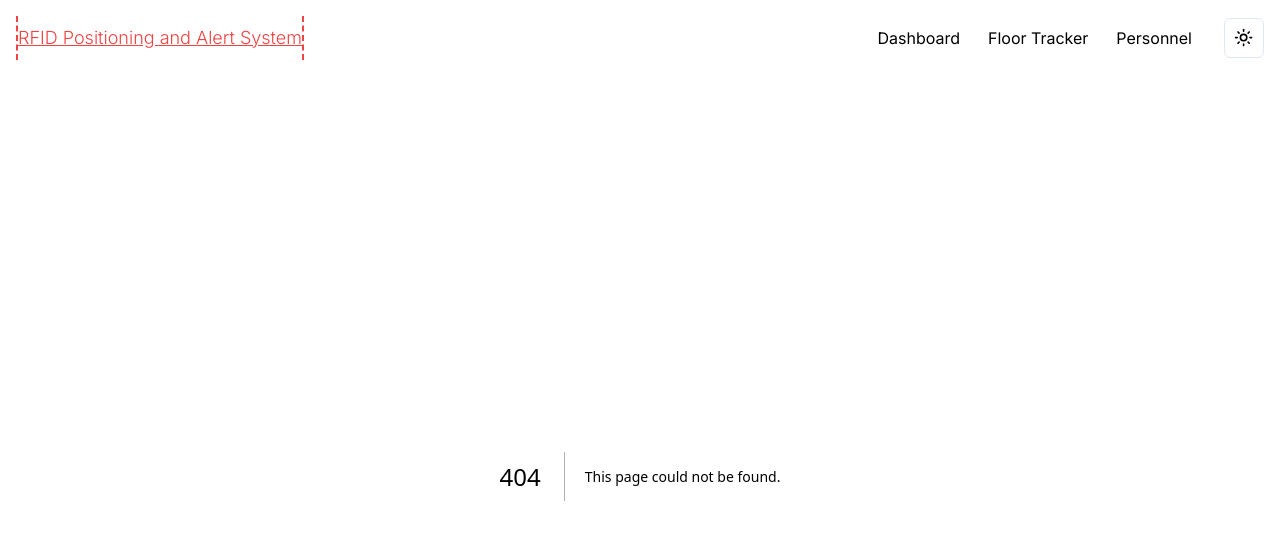
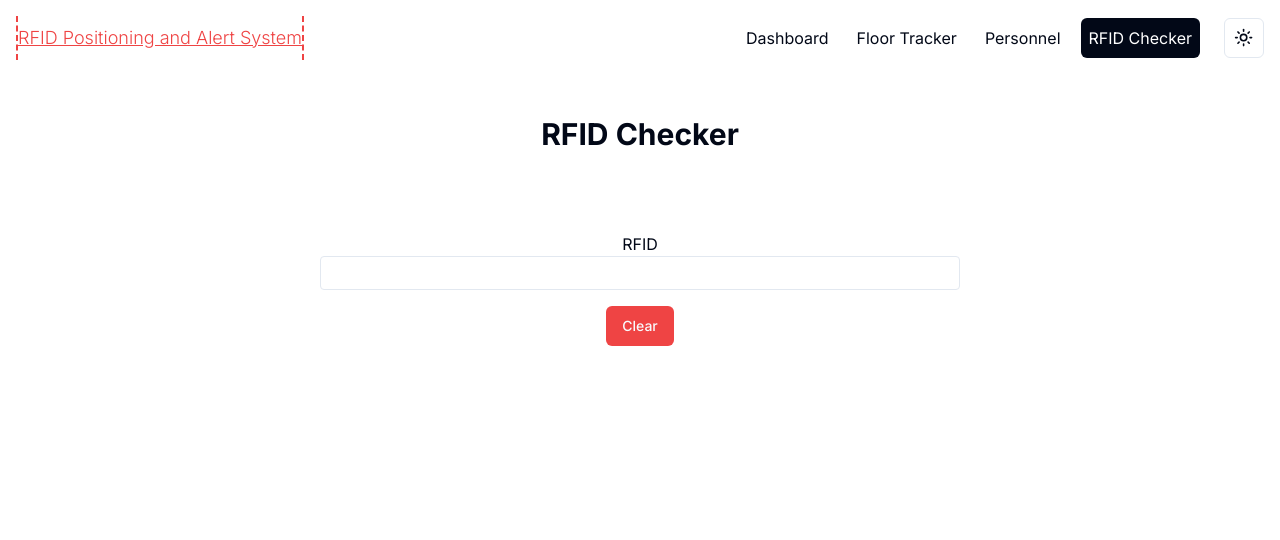
Before and after one commit to gregoryerrl/rfidweb, a Next.js app: page /rfid-checker in a window 1280 px wide. Before the commit this address had no page. Shown: the top 540 px of the page. Built offline with nearby package versions, Linux system fonts and the light colour scheme; no server answers; the database is empty.

Commit message:
Feature: RFID Checker and Floor DB Integration

```diff
--- a/src/app/floor-tracker/page.tsx
+++ b/src/app/floor-tracker/page.tsx
@@ -1,4 +1,4 @@
-import {FloorList} from "@/components/floor-list";
+import FloorList from "@/components/floor-list";
 
 export default function FloorTracker() {
   return (
--- /dev/null
+++ b/src/app/rfid-checker/page.tsx
@@ -0,0 +1,56 @@
+"use client";
+
+import { Button } from "@/components/ui/button";
+import { onValue, ref, set } from "firebase/database";
+import { use, useEffect, useState } from "react";
+import { database } from "@/helpers/firebase";
+import { toast } from "sonner";
+
+export default function RfidChecker() {
+  const [rfid, setRfid] = useState("");
+
+  useEffect(() => {
+    const dbRef = ref(database, "Checker/RFID");
+
+    onValue(dbRef, (snapshot) => {
+      if (!snapshot.exists()) return;
+      const data = snapshot.val();
+      console.log(data);
+      setRfid(data);
+    });
+  }, [rfid]);
+
+  const handleClear = () => {
+    try {
+      setRfid("");
+
+      const dbRef = ref(database, "Checker/RFID");
+
+      set(dbRef, "");
+    } catch (error) {
+      console.error(error);
+    } finally {
+      toast.success("RFID cleared successfully");
+    }
+  };
+  return (
+    <div className="flex flex-col items-center">
+      <div className="w-full flex justify-center items-center py-10 mb-6">
+        <h2 className="text-3xl font-bold">RFID Checker</h2>
+      </div>
+      <div className="w-full flex flex-col items-center py-4">
+        <h3>RFID</h3>
+        <div className="border p-4 rounded mb-4 w-1/2 text-center">{rfid}</div>
+        <div>
+          <Button
+            className="w-auto"
+            variant={"destructive"}
+            onClick={handleClear}
+          >
+            Clear
+          </Button>
+        </div>
+      </div>
+    </div>
+  );
+}
--- a/src/components/Nav.tsx
+++ b/src/components/Nav.tsx
@@ -1,5 +1,5 @@
 "use client";
-import {usePathname} from "next/navigation";
+import { usePathname } from "next/navigation";
 import Link from "next/link";
 
 export default function Nav() {
@@ -39,6 +39,14 @@ export default function Nav() {
         >
           Personnel
         </Link>
+        <Link
+          href={"/rfid-checker"}
+          className={`${isActive(
+            "/rfid-checker"
+          )} link flex justify-center items-center rounded-md p-2`}
+        >
+          RFID Checker
+        </Link>
       </ul>
     </nav>
   );
--- a/src/components/floor-list.tsx
+++ b/src/components/floor-list.tsx
@@ -1,39 +1,88 @@
 "use client";
 
-import {useState, useEffect} from "react";
-import {Card, CardContent, CardHeader, CardTitle} from "@/components/ui/card";
-import {ScrollArea} from "@/components/ui/scroll-area";
-import {Personnel} from "@/lib/data";
+import { useState, useEffect } from "react";
+import { Card, CardContent, CardHeader, CardTitle } from "@/components/ui/card";
+import { ScrollArea } from "@/components/ui/scroll-area";
+import { ref, onValue, DataSnapshot } from "firebase/database";
+import { database } from "@/helpers/firebase";
 
-export function FloorList() {
-  const [personnel, setPersonnel] = useState<Personnel[]>([]);
-  const [floorAssignments, setFloorAssignments] = useState<
-    Record<string, string[]>
-  >({});
+interface RFIDStatus {
+  active: boolean;
+}
+
+interface User {
+  firstName: string;
+  lastName: string;
+}
+
+interface FloorAssignments {
+  [key: string]: string[];
+}
+
+const FloorList: React.FC = () => {
+  const [floorAssignments, setFloorAssignments] = useState<FloorAssignments>({
+    "1": [],
+    "2": [],
+    "3": [],
+    "4": [],
+  });
 
   useEffect(() => {
-    const assignments: Record<string, string[]> = {};
-    const maxFloor = 4;
+    const floor1Ref = ref(database, "Floor1");
 
-    // Initialize all floors
-    for (let i = 1; i <= maxFloor; i++) {
-      assignments[i.toString()] = [];
-    }
+    // Listen to all changes on Floor1
+    const unsubscribeFloor1 = onValue(
+      floor1Ref,
+      (floor1Snapshot: DataSnapshot) => {
+        const floor1Data = floor1Snapshot.val();
+        const activeUsers: string[] = [];
 
-    personnel.forEach((person) => {
-      if (person.status === "Active") {
-        assignments[person.currentFloor].push(
-          `${person.firstName} ${person.lastName}`
-        );
+        // Process each RFID on Floor1
+        Object.entries(floor1Data || {}).forEach(([rfidId, rfidData]) => {
+          const status = rfidData as RFIDStatus;
+
+          if (status?.active === true) {
+            // Get user details for active RFIDs
+            const userRef = ref(database, `Users/${rfidId}`);
+            onValue(userRef, (userSnapshot: DataSnapshot) => {
+              const userData = userSnapshot.val() as User;
+
+              if (userData) {
+                const fullName = `${userData.firstName} ${userData.lastName}`;
+                if (!activeUsers.includes(fullName)) {
+                  activeUsers.push(fullName);
+                }
+              }
+
+              // Update floor assignments after processing all RFIDs
+              setFloorAssignments((prev) => ({
+                ...prev,
+                "1": activeUsers,
+              }));
+            });
+          }
+        });
+
+        // If no active users are found, set floor 1 to empty
+        if (activeUsers.length === 0) {
+          setFloorAssignments((prev) => ({
+            ...prev,
+            "1": [],
+          }));
+        }
       }
-    });
-    setFloorAssignments(assignments);
-  }, [personnel]);
+    );
+
+    // Cleanup
+    return () => {
+      unsubscribeFloor1();
+    };
+  }, []);
 
   return (
     <div className="grid grid-cols-2 gap-4">
       {Object.entries(floorAssignments)
-        .sort((a, b) => Number(a[0]) - Number(b[0]))
+        .sort(([a], [b]) => Number(a) - Number(b))
         .map(([floor, personnel]) => (
           <Card key={floor} className="w-full">
             <CardHeader>
@@ -44,7 +93,7 @@ export function FloorList() {
                 {personnel.length > 0 ? (
                   <ul className="space-y-2">
                     {personnel.map((person, index) => (
-                      <li key={index} className="text-sm border-b">
+                      <li key={index} className="text-sm border-b pb-2">
                         {person}
                       </li>
                     ))}
@@ -60,4 +109,6 @@ export function FloorList() {
         ))}
     </div>
   );
-}
+};
+
+export default FloorList;
--- a/src/components/personnel-list.tsx
+++ b/src/components/personnel-list.tsx
@@ -1,6 +1,6 @@
 "use client";
 
-import {useEffect, useState} from "react";
+import { useEffect, useState } from "react";
 import {
   Table,
   TableBody,
@@ -9,10 +9,10 @@ import {
   TableHeader,
   TableRow,
 } from "@/components/ui/table";
-import {ScrollArea} from "@/components/ui/scroll-area";
-import {Personnel} from "@/lib/data";
-import {onValue, ref, remove, set} from "firebase/database";
-import {database} from "@/helpers/firebase";
+import { ScrollArea } from "@/components/ui/scroll-area";
+import { Personnel } from "@/lib/data";
+import { onValue, ref, remove, set } from "firebase/database";
+import { database } from "@/helpers/firebase";
 import {
   DropdownMenu,
   DropdownMenuContent,
@@ -20,8 +20,8 @@ import {
   DropdownMenuItem,
   DropdownMenuTrigger,
 } from "@/components/ui/dropdown-menu";
-import {EllipsisVertical, Pencil, Trash} from "lucide-react";
-import {toast} from "sonner";
+import { EllipsisVertical, Pencil, Trash } from "lucide-react";
+import { toast } from "sonner";
 import {
   Dialog,
   DialogContent,
@@ -29,10 +29,11 @@ import {
   DialogFooter,
   DialogHeader,
   DialogTitle,
+  DialogDescription,
 } from "./ui/dialog";
-import {Button} from "./ui/button";
-import {Label} from "@/components/ui/label";
-import {Input} from "@/components/ui/input";
+import { Button } from "./ui/button";
+import { Label } from "@/components/ui/label";
+import { Input } from "@/components/ui/input";
 import {
   Select,
   SelectContent,
@@ -129,6 +130,7 @@ export function PersonnelList() {
         <DialogContent className="sm:max-w-[425px]">
           <DialogHeader>
             <DialogTitle>Edit Personnel Information</DialogTitle>
+            <DialogDescription>RFID: {editingPerson?.rfid}</DialogDescription>
           </DialogHeader>
           <div className="grid gap-4 py-4">
             <div className="grid grid-cols-4 items-center gap-4">
@@ -141,7 +143,7 @@ export function PersonnelList() {
                 className="col-span-3"
                 onChange={(e) =>
                   setEditingPerson((prev) =>
-                    prev ? {...prev, firstName: e.target.value} : null
+                    prev ? { ...prev, firstName: e.target.value } : null
                   )
                 }
               />
@@ -156,7 +158,7 @@ export function PersonnelList() {
                 className="col-span-3"
                 onChange={(e) =>
                   setEditingPerson((prev) =>
-                    prev ? {...prev, lastName: e.target.value} : null
+                    prev ? { ...prev, lastName: e.target.value } : null
                   )
                 }
               />
@@ -171,7 +173,7 @@ export function PersonnelList() {
                 className="col-span-3"
                 onChange={(e) =>
                   setEditingPerson((prev) =>
-                    prev ? {...prev, vest: e.target.value} : null
+                    prev ? { ...prev, vest: e.target.value } : null
                   )
                 }
               />
@@ -186,7 +188,7 @@ export function PersonnelList() {
                 className="col-span-3"
                 onChange={(e) =>
                   setEditingPerson((prev) =>
-                    prev ? {...prev, position: e.target.value} : null
+                    prev ? { ...prev, position: e.target.value } : null
                   )
                 }
               />
@@ -201,7 +203,7 @@ export function PersonnelList() {
                 className="col-span-3"
                 onChange={(e) =>
                   setEditingPerson((prev) =>
-                    prev ? {...prev, restrictedFloors: e.target.value} : null
+                    prev ? { ...prev, restrictedFloors: e.target.value } : null
                   )
                 }
               />
@@ -214,7 +216,7 @@ export function PersonnelList() {
                 value={editingPerson?.status}
                 onValueChange={(value) =>
                   setEditingPerson((prev) =>
-                    prev ? {...prev, status: value} : null
+                    prev ? { ...prev, status: value } : null
                   )
                 }
               >
```
